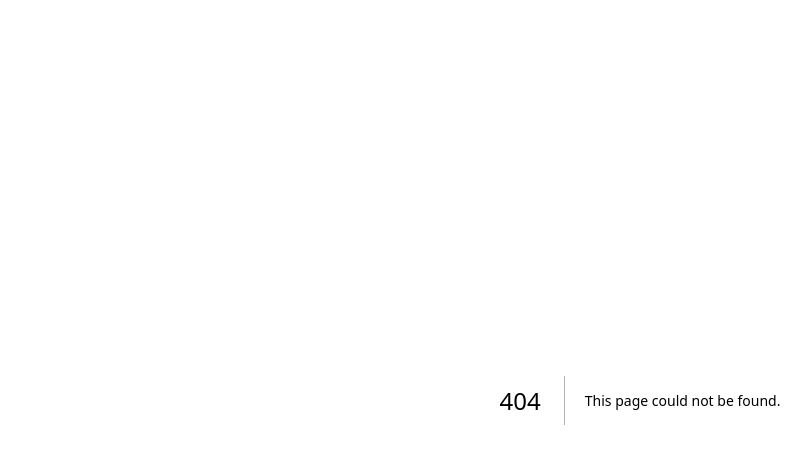
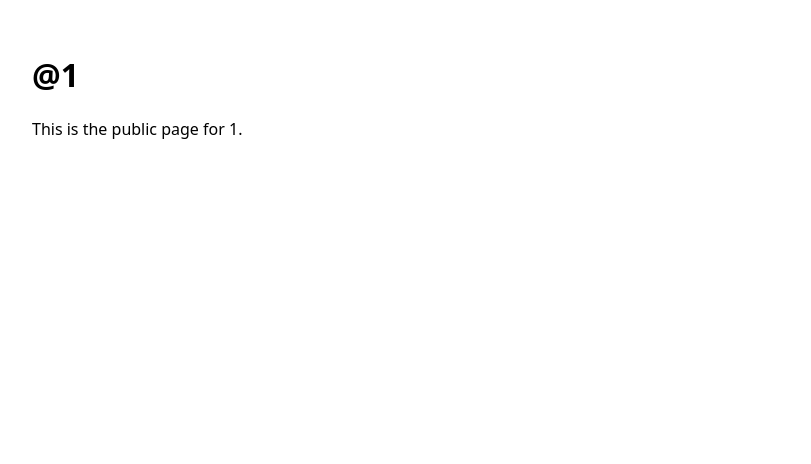
Before and after one commit to MattMaddoxjr/Authored, a Next.js app: page /app/p/1 in a window 1280 px wide. Before the commit this address had no page. Shown: the top 464 px of the page, without its empty margins (0-811 px from the left). Built offline with nearby package versions, Linux system fonts and the light colour scheme.

Commit message:
Create page.tsx

```diff
--- /dev/null
+++ b/app/app/p/[handle]/page.tsx
@@ -0,0 +1,10 @@
+export default function PublicPage({ params }: { params: { handle: string } }) {
+  const handle = params.handle;
+
+  return (
+    <main style={{ padding: 24 }}>
+      <h1>@{handle}</h1>
+      <p>This is the public page for {handle}.</p>
+    </main>
+  );
+}
```
